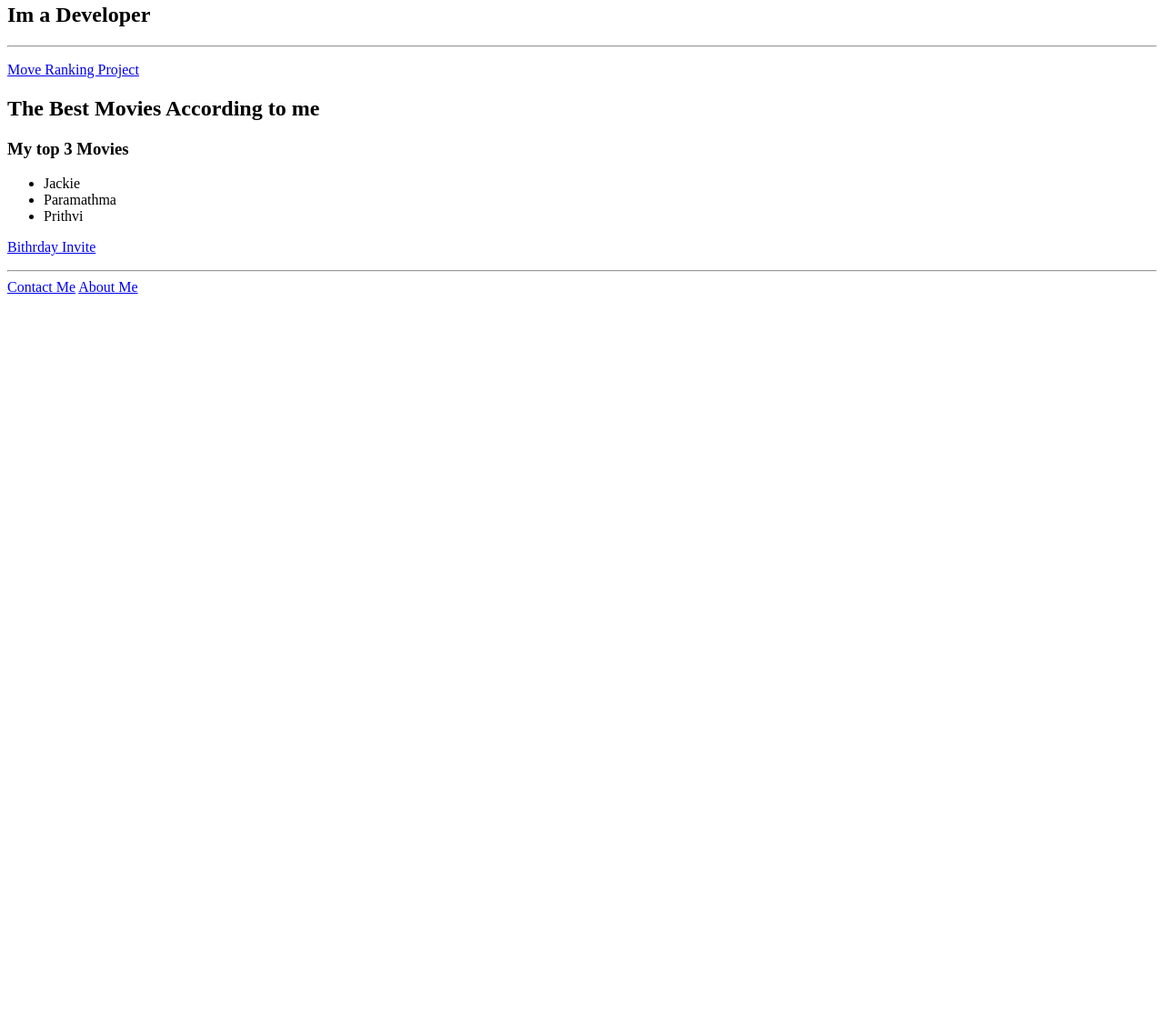
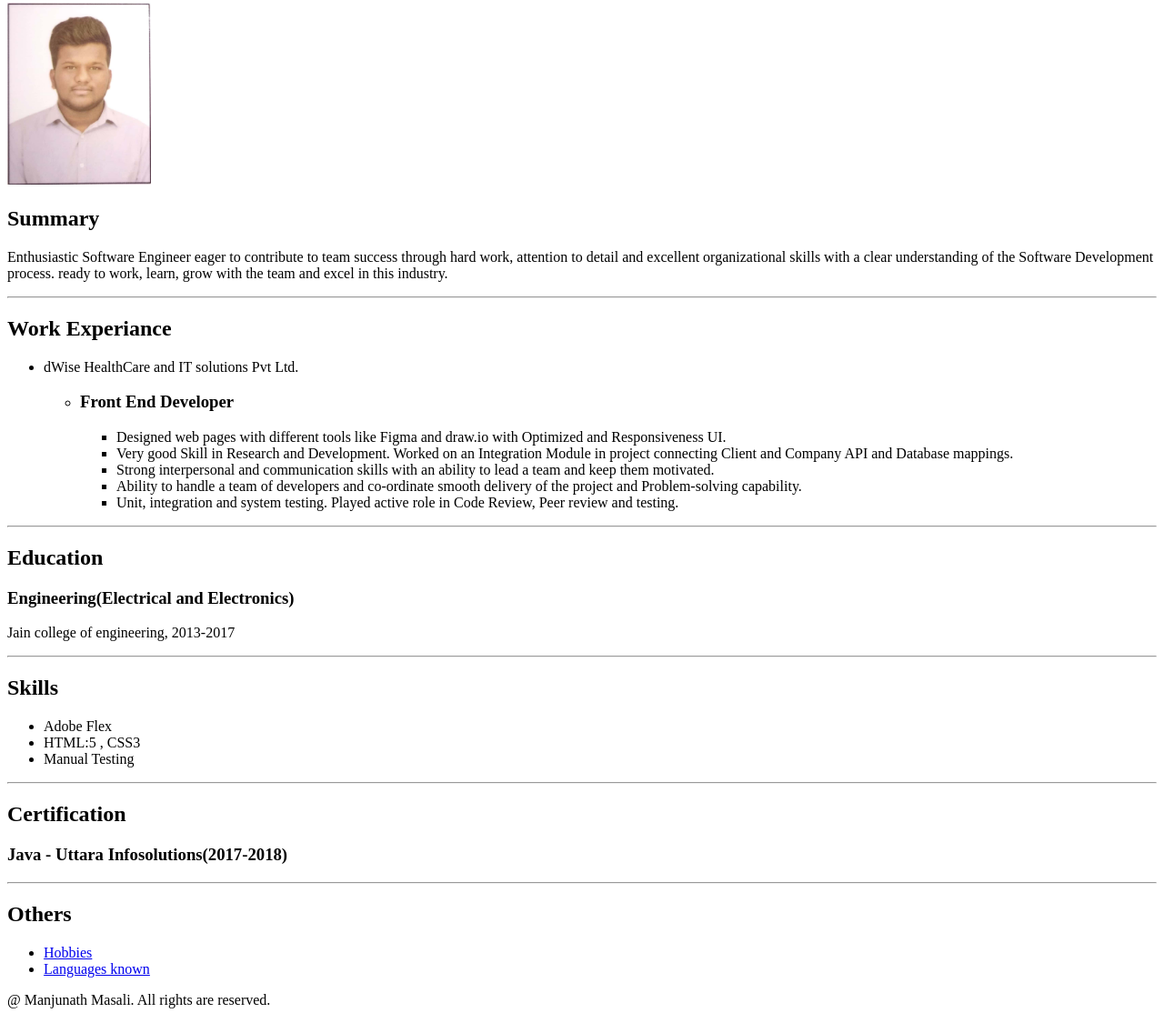
Before and after one commit to Manjunath270195/Html-PortFolio, a plain HTML site: page index.html in a window 1280 px wide. Shown: the part 77-1202 px from the top of the page at 91% size. Before the commit the page ends 800 px from the top, so only its background shows below. Drawn offline with Linux system fonts and the light colour scheme.

Commit message:
Add files via upload

```diff
--- a/index.html
+++ b/index.html
@@ -3,23 +3,59 @@
 <head>
     <meta charset="UTF-8">
     <meta name="viewport" content="width=device-width, initial-scale=1.0">
-    <title>My WEB</title>
+    <title>Resume</title>
 </head>
 <body>
-    <h1>New Project</h1>
-    <h2>Im a Developer</h2>
-    <hr>
-    <p><a href="./public/movie-ranking.html">Move Ranking Project</a></p>
-    <h2>The Best Movies According to me</h2>
-    <h3>My top 3 Movies</h3>
-    <ul>
-        <li>Jackie</li>
-        <li>Paramathma</li>
-        <li>Prithvi</li>
-    </ul>
-    <p><a href="./public/birthday-invite.html">Bithrday Invite</a></p>
-    <hr>
-    <a href="./public/contact.html">Contact Me</a>
-    <a href="./public/about.html">About Me</a>
+    <h1>Manjunath Masali</h1>
+    <img src="./profile.jpg" alt="Profile" height="200">
+    <h2>Summary</h2>
+    <p>Enthusiastic Software Engineer eager to contribute to team success through hard work, attention to detail and excellent
+organizational skills with a clear understanding of the Software Development process. ready to work, learn, grow with the team and
+excel in this industry.</p>
+<hr>
+<h2>Work Experiance</h2>
+<ul>
+    <li>
+        <p>dWise HealthCare and IT solutions Pvt Ltd. <br></p>
+        <ul><li>
+            <h3>Front End Developer</h3>
+            <ul>
+                <li>Designed web pages with different tools like Figma and draw.io with
+Optimized and Responsiveness UI.</li>
+                <li>Very good Skill in Research and Development. Worked on an Integration Module in project connecting Client and
+Company API and Database mappings.</li>
+                <li>Strong interpersonal and communication skills with an ability to lead
+a team and keep them motivated.</li>
+                <li>Ability to handle a team of developers and co-ordinate smooth
+delivery of the project and Problem-solving capability.</li>
+                <li>Unit, integration and system testing. Played active role in Code
+Review, Peer review and testing.</li>
+            </ul>
+        </li></ul>
+    </li>
+</ul>
+<hr>
+<h2>Education</h2>
+<h3>Engineering(Electrical and Electronics)</h3>
+<p>Jain college of engineering, 2013-2017</p>
+<hr>
+<h2>Skills</h2>
+<ul>
+    <li>Adobe Flex</li>
+    <li>HTML:5 , CSS3</li>
+    <li>Manual Testing</li>
+</ul>
+<hr>
+<h2>Certification</h2>
+<h3>Java - Uttara Infosolutions(2017-2018)</h3>
+<hr>
+<h2>Others</h2>
+<ul>
+    <li><a href="./Hibbies.html">Hobbies</a></li>
+    <li><a href="./Lagnuages.html">Languages known</a></li>
+</ul>
+<footer>
+    <p>@ Manjunath Masali. All rights are reserved.</p>
+</footer>
 </body>
 </html>
```
Also changed, not shown: Hibbies.html (added, +16 -0 lines), Lagnuages.html (added, +17 -0 lines), profile.jpg (added).
